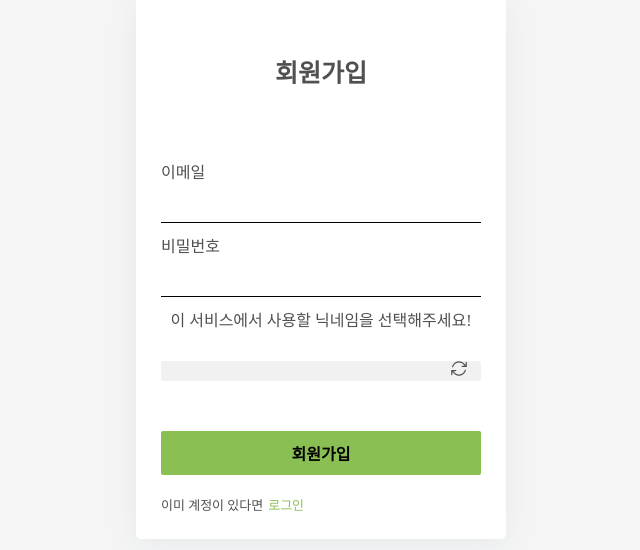
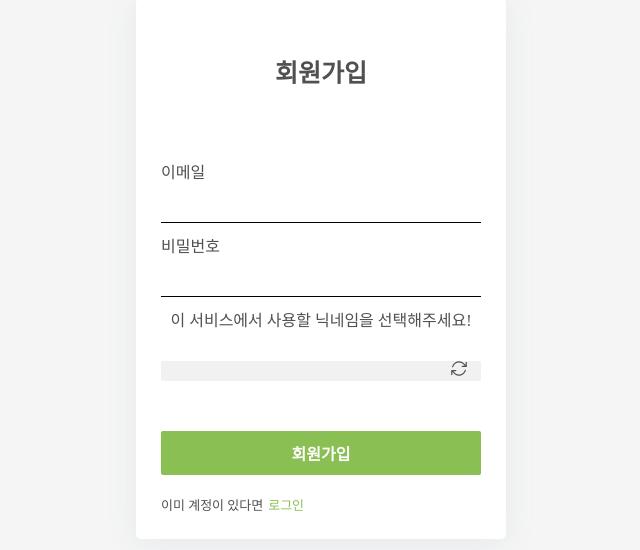
Before and after one commit to MentorsCola/Mentors-Front, a Next.js app: page /signup in a window 1280 px wide. Shown: the part 132-682 px from the top of the page, without its empty margins (319-959 px from the left). Built offline with nearby package versions, Linux system fonts and the light colour scheme; no server answers; a web font is replaced by a local one.

Commit message:
Update font color

```diff
--- a/src/app/login/style.js
+++ b/src/app/login/style.js
@@ -54,6 +54,7 @@ export const Button = styled.button`
   border: none;
   margin-top: 50px;
   border-radius: 2px;
+  color: #fff;
   &:hover {
     background-color: darken(#8abf54, 10%);
   }
--- a/src/app/signup/style.js
+++ b/src/app/signup/style.js
@@ -94,6 +94,8 @@ export const Button = styled.button`
   border: none;
   margin-top: 50px;
   border-radius: 2px;
+  color: #fff;
+
   &:hover {
     background-color: darken(#8abf54, 10%);
   }
```
